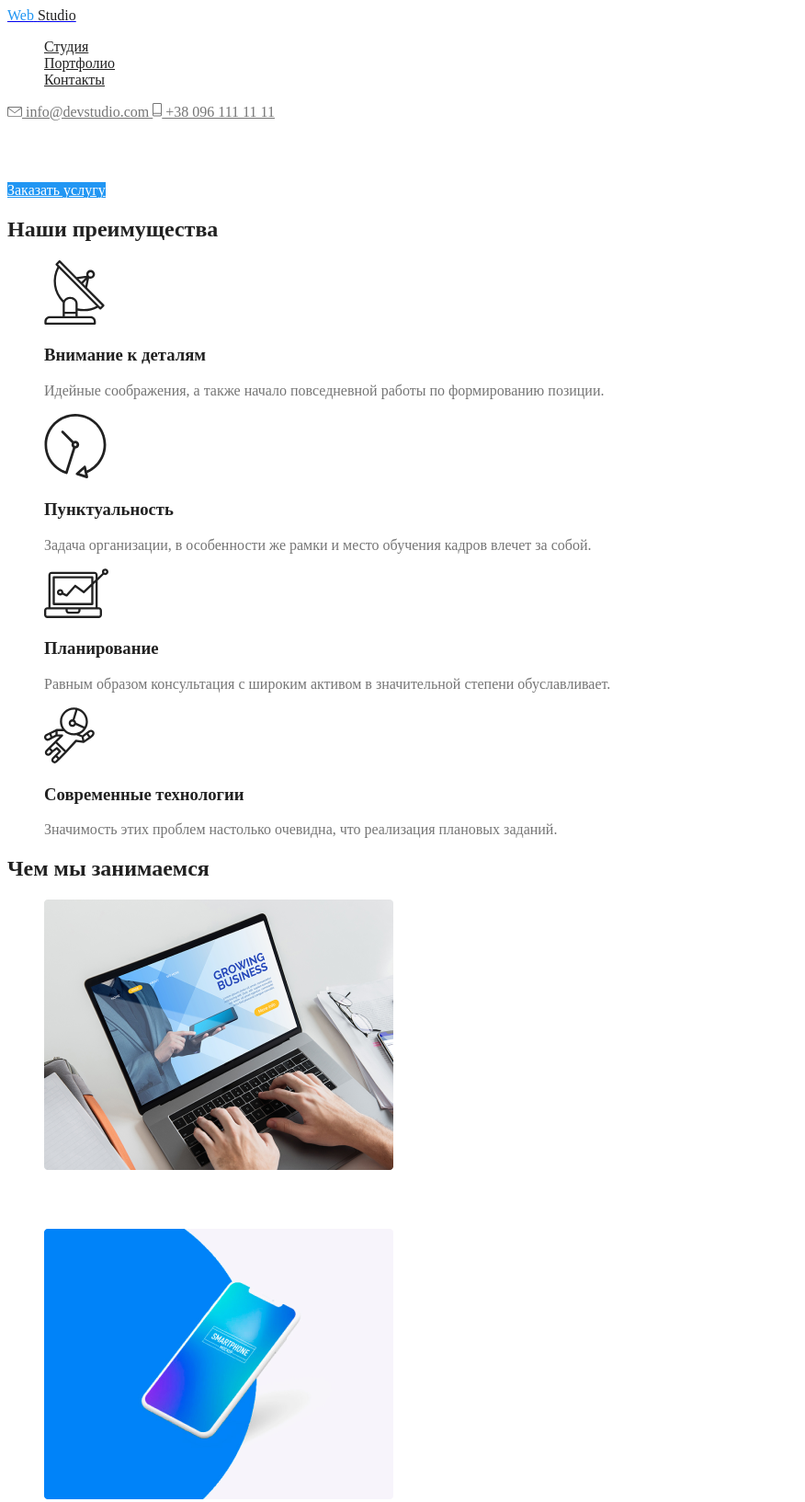
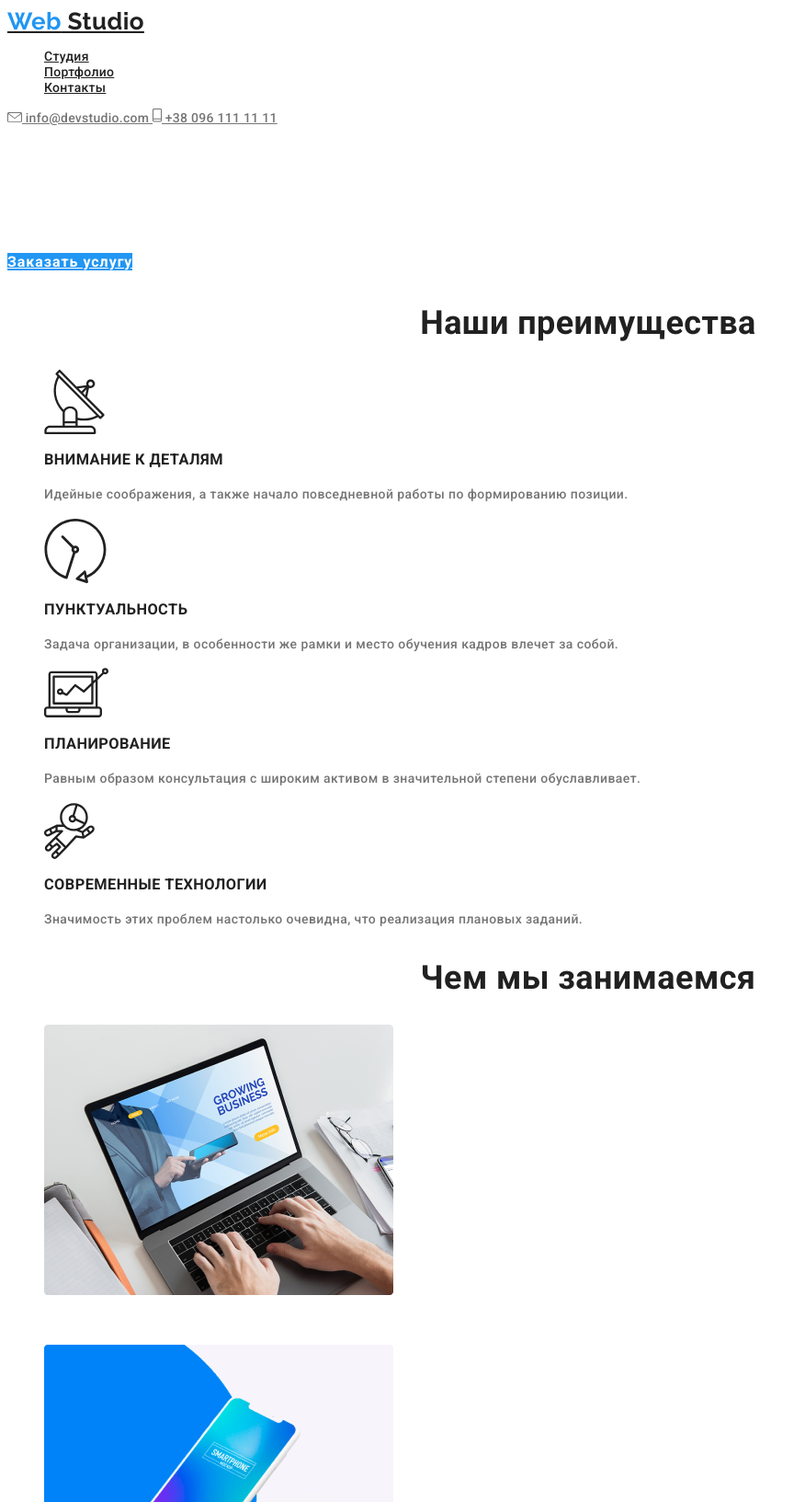
Before and after one commit to AntonFab/goit-markup-hw-02, a plain HTML site: page index.html in a window 1280 px wide. Shown: the top 1633 px of the page at 92% size, without its empty margins (0-876 px from the left). Drawn offline with Linux system fonts and the light colour scheme.

Commit message:
Added CSS styles (text and color prop) to index.html

```diff
--- a/css/main.css
+++ b/css/main.css
@@ -11,24 +11,34 @@ color: rgba(255, 255, 255, 0.6) - цвет текста в футтере
   --secondary-text-color: #212121;
   --accent-color: #2196f3;
   --primary-white-color: #ffffff;
+  --secondary-bg-color: #f5f4fa;
 }
 
 body {
   background-color: var(--primary-white-color);
   color: var(--primary-text-color);
+  font-family: Roboto, sans-serif;
+  font-size: 14px;
+  letter-spacing: 0.03em;
 }
 
-/* Logo */
-.logo:focus {
+/* Logo header*/
+
+.logo {
+  font-family: Raleway, sans-serif;
+  color: var(--secondary-text-color);
+  font-weight: 700;
+  font-size: 26px;
+  line-height: 1.2;
+}
+
+.logo-web {
+  font-family: Raleway, sans-serif;
   color: var(--accent-color);
 }
 
-.logo-web {
+.logo:hover {
   color: var(--accent-color);
-}
-
-.logo-studio {
-  color: var(--secondary-text-color);
 }
 
 ul {
@@ -39,6 +49,9 @@ ul {
 
 .site-nav a {
   color: var(--secondary-text-color);
+  font-weight: 500;
+  line-height: 1.14;
+  letter-spacing: 0.02em;
 }
 
 .site-nav a:hover,
@@ -50,6 +63,9 @@ ul {
 
 .contacts {
   color: var(--primary-text-color);
+  font-weight: 500;
+  line-height: 1.14;
+  letter-spacing: 0.02em;
 }
 
 .contacts:hover,
@@ -60,29 +76,60 @@ ul {
 /* Hero */
 .hero-title {
   color: var(--primary-white-color);
+  font-weight: 900;
+  font-size: 44px;
+  line-height: 1.36;
+  letter-spacing: 0.06em;
+  text-align: center;
+  text-transform: uppercase;
 }
 
 /* Section */
 .section-title {
   color: var(--secondary-text-color);
+  font-weight: 700;
+  font-size: 36px;
+  line-height: 1.17;
+  text-align: center;
 }
 
 /* Advantages */
 
 .advantages-list .title {
   color: var(--secondary-text-color);
+  font-weight: 700;
+  line-height: 1.14;
+  text-transform: uppercase;
+}
+
+.advantages-list .text {
+  line-height: 1.71;
 }
 
 /* What we do */
 
 .we-do .title {
   color: var(--primary-white-color);
+  font-weight: 700;
+  line-height: 1.14;
+  text-align: center;
+  text-transform: uppercase;
 }
 
 /* Our team */
 
 .team .worker {
   color: var(--secondary-text-color);
+  font-weight: 500;
+  font-size: 16px;
+  line-height: 1.19;
+  text-align: center;
+}
+
+.team .profession {
+  font-size: 16px;
+  line-height: 1.19;
+  text-align: center;
 }
 
 /* Footer */
@@ -90,17 +137,30 @@ footer {
   color: var(--primary-white-color);
 }
 
+.footer-logo {
+  font-weight: 700;
+  font-size: 22px;
+  line-height: 1.18;
+}
+
+.footer-address {
+  font-size: 14px;
+  line-height: 1.71;
+}
+
 .footer-contacts {
   color: rgba(255, 255, 255, 0.6);
-}
-
-.developed-by {
-  color: rgba(255, 255, 255, 0.4);
 }
 
 .footer-contacts:hover,
 .footer-contacts:focus {
   color: var(--accent-color);
+}
+
+.developed-by {
+  color: rgba(255, 255, 255, 0.4);
+  font-size: 14px;
+  line-height: 1.71;
 }
 
 /* Buttons */
@@ -113,3 +173,12 @@ footer {
   color: var(--primary-white-color);
   background-color: var(--accent-color);
 }
+
+.hero > .button.primary {
+  font-weight: 700;
+  font-size: 16px;
+  align-items: center;
+  text-align: center;
+  line-height: 1.88;
+  letter-spacing: 0.06em;
+}
--- a/index.html
+++ b/index.html
@@ -4,6 +4,11 @@
     <meta charset="UTF-8" />
     <meta name="viewport" content="width=device-width, initial-scale=1.0" />
     <title>Document</title>
+    <link
+      rel="stylesheet"
+      href="https://fonts.googleapis.com/css2?family=Raleway:wght@700&family=Roboto:wght@500;700;900"
+      rel="stylesheet"
+    />
     <link rel="stylesheet" href="./css/main.css" />
   </head>
   <body>
@@ -11,7 +16,7 @@
     <header>
       <a href="/" class="logo">
         <span class="logo-web">Web</span>
-        <span class="logo-studio">Studio</span></a
+        Studio</a
       >
       <nav>
         <ul class="site-nav">
@@ -43,7 +48,7 @@
           <li>
             <img src="./images/antenna.svg" alt="Антенна" />
             <h3 class="title">Внимание к деталям</h3>
-            <p>
+            <p class="text">
               Идейные соображения, а также начало повседневной работы по
               формированию позиции.
             </p>
@@ -51,7 +56,7 @@
           <li>
             <img src="./images/clock.svg" alt="Часы" />
             <h3 class="title">Пунктуальность</h3>
-            <p>
+            <p class="text">
               Задача организации, в особенности же рамки и место обучения кадров
               влечет за собой.
             </p>
@@ -59,7 +64,7 @@
           <li>
             <img src="./images/notebook.svg" alt="Ноутбук" />
             <h3 class="title">Планирование</h3>
-            <p>
+            <p class="text">
               Равным образом консультация с широким активом в значительной
               степени обуславливает.
             </p>
@@ -67,7 +72,7 @@
           <li>
             <img src="./images/astronaut.svg" alt="Астронавт" />
             <h3 class="title">Современные технологии</h3>
-            <p>
+            <p class="text">
               Значимость этих проблем настолько очевидна, что реализация
               плановых заданий.
             </p>
@@ -102,7 +107,7 @@
               alt="Фото продуктового дизайнера"
             />
             <h3 class="worker">John Smith</h3>
-            <p>Product Designer</p>
+            <p class="profession">Product Designer</p>
             <ul>
               <li>
                 <a href="">
@@ -132,7 +137,7 @@
               alt="Фото фронтенд разработчика"
             />
             <h3 class="worker">Marta Stewart</h3>
-            <p>Frontend Developer</p>
+            <p class="profession">Frontend Developer</p>
             <ul>
               <li>
                 <a href="">
@@ -159,7 +164,7 @@
           <li>
             <img src="./images/Robert-marketing.png" alt="Фото маркетолога" />
             <h3 class="worker">Robert Jakis</h3>
-            <p>Marketing</p>
+            <p class="profession">Marketing</p>
             <ul>
               <li>
                 <a href="">
@@ -186,7 +191,7 @@
           <li>
             <img src="./images/Martin-ui.png" alt="Фото дизайнера" />
             <h3 class="worker">Martin Doe</h3>
-            <p>UI Designer</p>
+            <p class="profession">UI Designer</p>
             <ul>
               <li>
                 <a href="">
@@ -250,8 +255,11 @@
       </section>
     </main>
     <footer>
-      <p><span class="logo-web">Web</span> Studio</p>
-      <address>
+      <p class="footer-logo">
+        <span class="logo-web">Web</span>
+        Studio
+      </p>
+      <address class="footer-address">
         г. Киев, пр-т Леси Украинки, 26 <br />
         <a href="mailto:info@example.com" class="footer-contacts"
           >info@example.com</a
@@ -259,7 +267,7 @@
         <a href="tel:+380991111111" class="footer-contacts">+38 099 111 11 11</a
         ><br />
       </address>
-      <p>присоединяйтесь</p>
+      <p class="call-action">присоединяйтесь</p>
       <ul>
         <li>
           <a href="">
```
